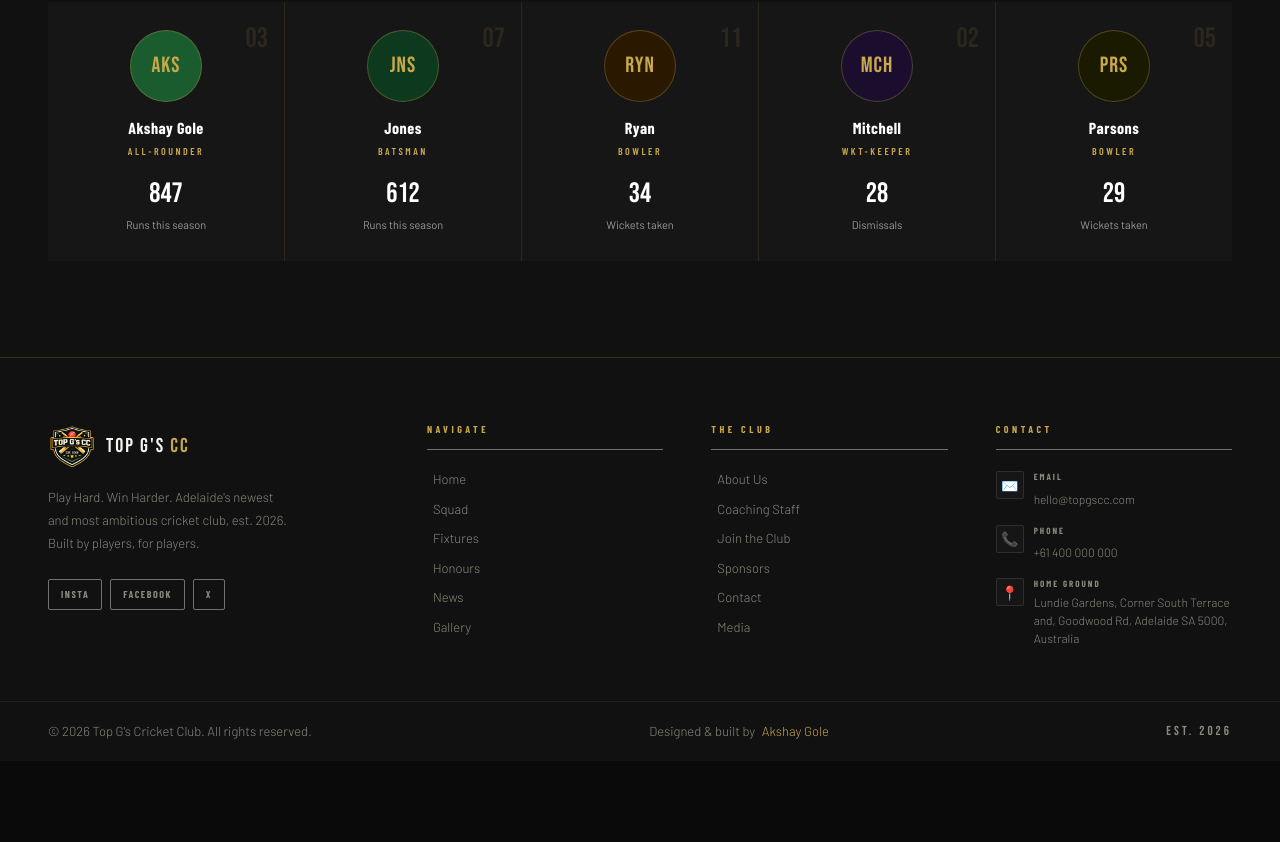
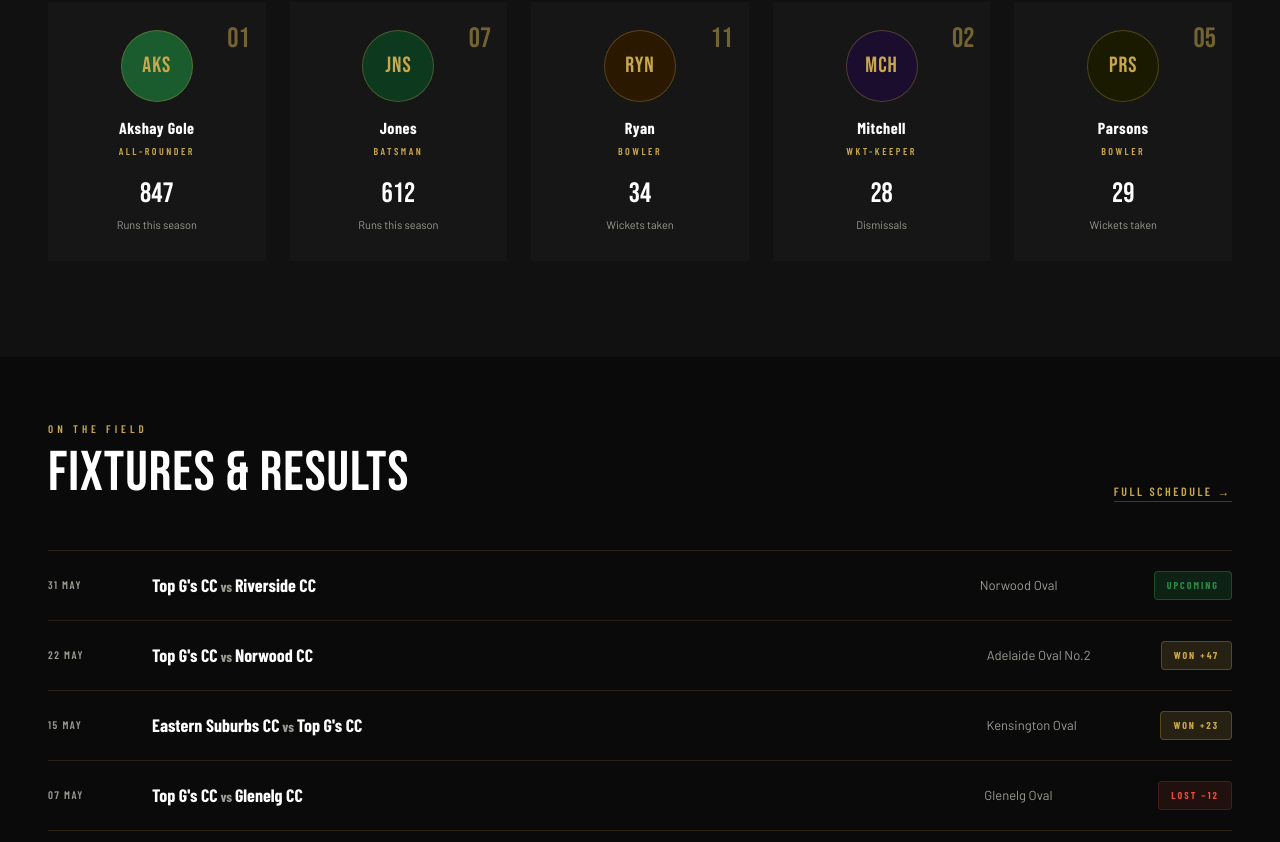
Before and after one commit to Akshay-Gole/cricket-club-website, a React (Vite) app: page / in a window 1280 px wide. Shown: the part 1955-2797 px from the top of the page. Before the commit the page ends 2716 px from the top, so only its background shows below. Built offline with nearby package versions, Linux system fonts and the light colour scheme; no server answers.

Commit message:
feat: complete homepage with fixtures, sponsors and CTA sections

```diff
--- /dev/null
+++ b/src/features/home/components/CtaSection.tsx
@@ -0,0 +1,32 @@
+import { Link } from 'react-router-dom'
+import { ROUTES } from '../../../constants/routes'
+
+function CtaSection() {
+  return (
+    <section className="relative bg-green px-7 sm:px-12 py-20 sm:py-24 text-center overflow-hidden">
+      {/* Giant faded background text */}
+      <div
+        className="absolute top-1/2 left-1/2 -translate-x-1/2 -translate-y-1/2 font-display text-black/15 whitespace-nowrap pointer-events-none leading-none tracking-[10px] text-[120px] sm:text-[200px]"
+        aria-hidden="true"
+      >
+        JOIN
+      </div>
+
+      {/* Content (sits above the background text) */}
+      <h2 className="relative font-display text-white text-[clamp(48px,9vw,72px)] tracking-[2px] leading-none mb-4">
+        Ready to Play?
+      </h2>
+      <p className="relative font-body text-white/60 text-base font-light mb-10">
+        Join Top G's CC today. Trials open for all skill levels.
+      </p>
+      <Link
+        to={ROUTES.JOIN}
+        className="relative inline-block font-heading text-sm font-bold tracking-[3px] uppercase text-black bg-gold px-12 py-[18px] rounded-sm hover:bg-gold-light transition-colors"
+      >
+        Join Our Club
+      </Link>
+    </section>
+  )
+}
+
+export default CtaSection
--- a/src/features/home/components/FeaturedPlayers.tsx
+++ b/src/features/home/components/FeaturedPlayers.tsx
@@ -6,7 +6,7 @@ function FeaturedPlayers() {
   // TODO: extract each card into a reusable <PlayerCard /> component (own ticket)
   const players = [
     {
-      num: '03',
+      num: '01',
       initials: 'AKS',
       avatarBg: 'var(--color-green)',
       name: 'Akshay Gole',
@@ -73,14 +73,14 @@ function FeaturedPlayers() {
       </div>
 
       {/* Player strip — 1px gap divider trick */}
-      <div className="grid grid-cols-1 min-[641px]:grid-cols-2 min-[901px]:grid-cols-3 min-[1025px]:grid-cols-5 gap-px bg-gold/15">
+      <div className="grid grid-cols-1 min-[641px]:grid-cols-2 min-[901px]:grid-cols-3 min-[1025px]:grid-cols-5 gap-6">
         {players.map(player => (
           <div
             key={player.name}
-            className="relative bg-card px-5 py-7 text-center cursor-pointer overflow-hidden group"
+            className="relative bg-card px-5 py-7 text-center cursor-pointer overflow-hidden group transition-all duration-300 hover:-translate-y-1.5 hover:shadow-[0_12px_40px_-12px_rgba(201,168,76,0.35)]"
           >
             {/* Jersey number — faint, top-right */}
-            <div className="absolute top-4 right-4 font-display text-[28px] text-gold/[0.12]">
+            <div className="absolute top-4 right-4 font-display text-[28px] text-gold/[0.52]">
               {player.num}
             </div>
 
--- /dev/null
+++ b/src/features/home/components/FixturesPreview.tsx
@@ -0,0 +1,102 @@
+import { Link } from 'react-router-dom'
+import { ROUTES } from '../../../constants/routes'
+
+function FixturesPreview() {
+  // STATIC placeholder data — swap for real fixtures from API later (fixturesApi.getUpcoming/getResults)
+  // TODO: extract each row into a reusable <FixtureRow /> component (own ticket)
+  const fixtures = [
+    {
+      date: '31 May',
+      home: "Top G's CC",
+      away: 'Riverside CC',
+      venue: 'Norwood Oval',
+      result: 'upcoming',
+      badge: 'Upcoming',
+    },
+    {
+      date: '22 May',
+      home: "Top G's CC",
+      away: 'Norwood CC',
+      venue: 'Adelaide Oval No.2',
+      result: 'won',
+      badge: 'Won +47',
+    },
+    {
+      date: '15 May',
+      home: 'Eastern Suburbs CC',
+      away: "Top G's CC",
+      venue: 'Kensington Oval',
+      result: 'won',
+      badge: 'Won +23',
+    },
+    {
+      date: '07 May',
+      home: "Top G's CC",
+      away: 'Glenelg CC',
+      venue: 'Glenelg Oval',
+      result: 'lost',
+      badge: 'Lost −12',
+    },
+  ]
+
+  const badgeStyles: Record<string, string> = {
+    upcoming: 'bg-green/30 text-green-light border-green-light/40',
+    won: 'bg-gold/15 text-gold border-gold/30',
+    lost: 'bg-[#e74c3c]/10 text-[#e74c3c] border-[#e74c3c]/20',
+  }
+
+  return (
+    <section className="px-7 sm:px-12 py-16 sm:pb-24">
+      {/* Section header */}
+      <div className="flex flex-wrap items-end justify-between gap-4 mb-12">
+        <div>
+          <div className="font-heading text-gold text-[11px] font-semibold tracking-[4px] uppercase mb-2">
+            On the Field
+          </div>
+          <h2 className="font-display text-white text-[clamp(40px,7vw,56px)] tracking-[1px] leading-none">
+            Fixtures &amp; Results
+          </h2>
+        </div>
+        <Link
+          to={ROUTES.FIXTURES}
+          className="font-heading text-gold text-xs font-semibold tracking-[2.5px] uppercase border-b border-gold/30 pb-0.5 hover:border-gold transition-colors"
+        >
+          Full Schedule →
+        </Link>
+      </div>
+
+      {/* Fixture rows */}
+      <div className="border-t-[0.5px] border-gold/15">
+        {fixtures.map(fix => (
+          <div
+            key={`${fix.date}-${fix.away}`}
+            className="flex flex-wrap items-center gap-x-4 gap-y-2 py-[18px] sm:py-5 sm:flex-nowrap sm:gap-6 border-b-[0.5px] border-gold/15"
+          >
+            {/* Date — order 1 */}
+            <div className="order-1 font-heading text-muted text-[11px] font-semibold tracking-[1.5px] uppercase min-w-[80px]">
+              {fix.date}
+            </div>
+            {/* Teams — order 2, full width on mobile (forces line break) */}
+            <div className="order-2 basis-full sm:basis-auto sm:flex-1 font-heading text-white text-base sm:text-lg font-bold">
+              {fix.home}
+              <span className="text-muted text-sm"> vs </span>
+              {fix.away}
+            </div>
+            {/* Venue — order 3 */}
+            <div className="order-3 flex-1 sm:flex-none font-body text-muted text-[13px] sm:min-w-[150px]">
+              {fix.venue}
+            </div>
+            {/* Badge — order 4 */}
+            <div
+              className={`order-4 font-heading text-[10px] font-bold tracking-[2px] uppercase px-3 py-1.5 rounded-sm border-[0.5px] ${badgeStyles[fix.result]}`}
+            >
+              {fix.badge}
+            </div>
+          </div>
+        ))}
+      </div>
+    </section>
+  )
+}
+
+export default FixturesPreview
--- /dev/null
+++ b/src/features/home/components/Sponsors.tsx
@@ -0,0 +1,24 @@
+function Sponsors() {
+  // STATIC placeholder data — swap for real sponsors from API later
+  const sponsors = ['Spicy Chick', 'SA Cricket', 'SG Cricket', 'SS Cricket']
+
+  return (
+    <div className="px-7 sm:px-12 py-16 border-t-[0.5px] border-gold/15">
+      <div className="font-heading text-muted text-[11px] font-semibold tracking-[4px] uppercase text-center mb-9">
+        Our Partners &amp; Sponsors
+      </div>
+      <div className="flex flex-wrap items-center justify-center gap-6 sm:gap-12">
+        {sponsors.map(sponsor => (
+          <div
+            key={sponsor}
+            className="font-heading text-muted text-[15px] font-bold tracking-[2px] uppercase px-6 py-2.5 border-[0.5px] border-white/[0.08] rounded-sm hover:text-gold hover:border-gold/30 transition-colors cursor-pointer"
+          >
+            {sponsor}
+          </div>
+        ))}
+      </div>
+    </div>
+  )
+}
+
+export default Sponsors
--- a/src/pages/Home.tsx
+++ b/src/pages/Home.tsx
@@ -1,8 +1,11 @@
 import FeaturedPlayers from '../features/home/components/FeaturedPlayers'
+import FixturesPreview from '../features/home/components/FixturesPreview'
 import HeroSection from '../features/home/components/HeroSection'
 import LatestNews from '../features/home/components/LatestNews'
 import StatsBar from '../features/home/components/StatsBar'
 import Ticker from '../features/home/components/Ticker'
+import Sponsors from '../features/home/components/Sponsors'
+import CtaSection from '../features/home/components/CtaSection'
 
 function Home() {
   return (
@@ -12,6 +15,9 @@ function Home() {
       <Ticker />
       <LatestNews />
       <FeaturedPlayers />
+      <FixturesPreview />
+      <Sponsors />
+      <CtaSection />
     </>
   )
 }
```
